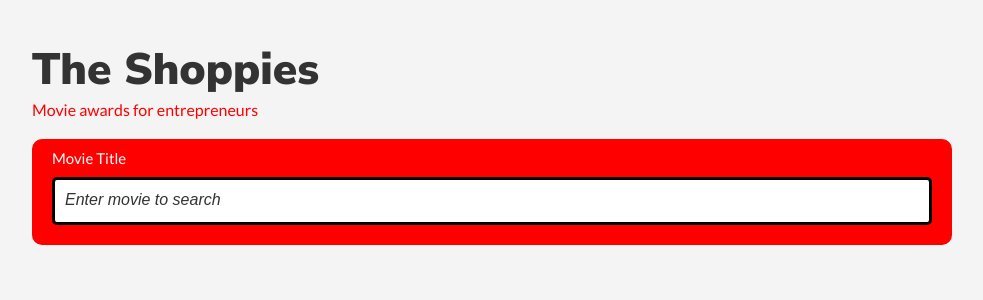
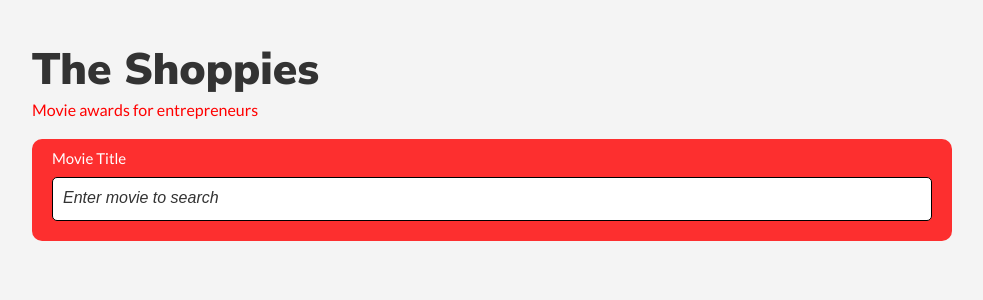
Before and after one commit to asoluka/shoppies-react, a React app: page / in a window 1280 px wide. Shown: the top 300 px of the page, without its empty margins (148-1131 px from the left). Built offline with nearby package versions, Linux system fonts and the light colour scheme; the HTML template or start-up script is replaced by a standard one.

Commit message:
update build files on gh-pages branch

```diff
--- a/src/styles/style.css
+++ b/src/styles/style.css
@@ -46,7 +46,7 @@ h1, h2, h3, h4, h5, h6, p { margin: 0; }
   width: 100%;
   line-height: 40px;
   border-radius: 5px;
-  border: 3px solid black;
+  border: 1px solid black;
   padding-left: 10px;
 }
 
@@ -57,7 +57,7 @@ input::placeholder {
 }
 
 .movie-search-section {
-  background-color: red;
+  background-color: rgba(255, 0, 0, 0.808);
   border-radius: 10px;
   padding: 10px 20px;
   margin: 20px 0;
```
Also changed, not shown: 1 other file (tests, documents, lock files or other folders).
